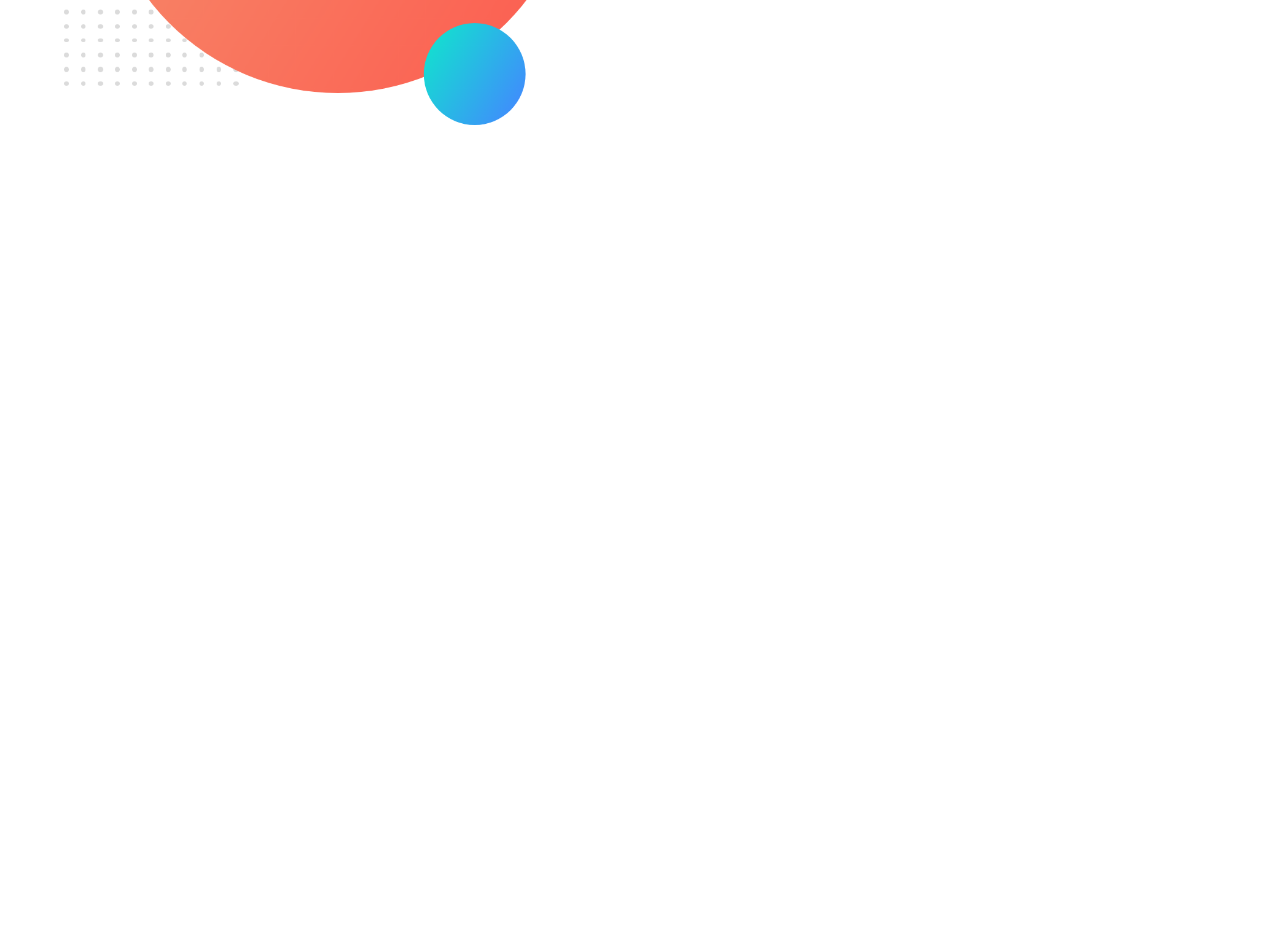
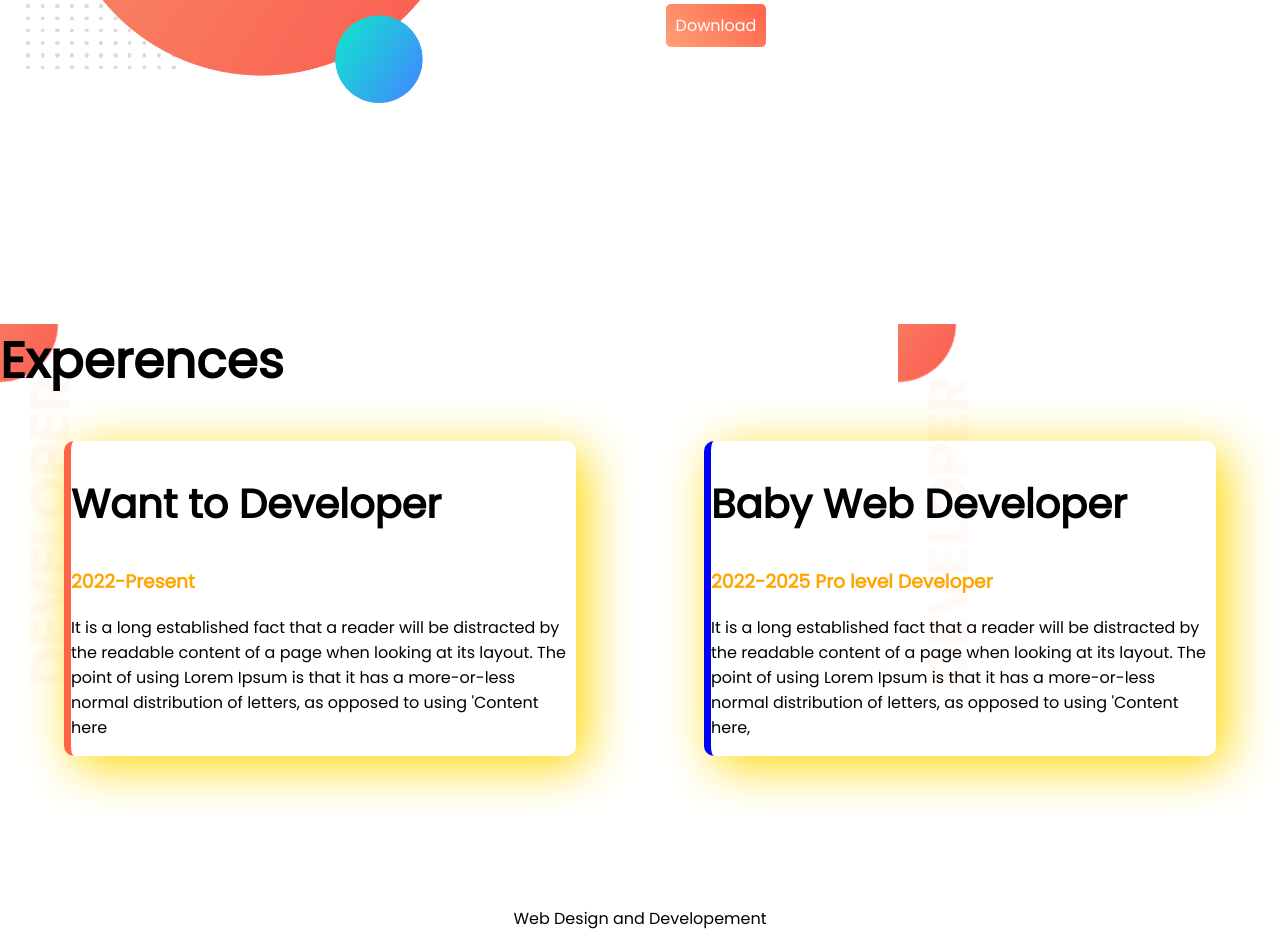
Before and after one commit to polintstgithub/developer-portfolio, a plain HTML site: page index.html in a window 1280 px wide. Shown: the part 1177-2124 px from the top of the page. Before the commit the page ends 1473 px from the top, so only its background shows below. Drawn offline with Linux system fonts and the light colour scheme.

Commit message:
syle border

```diff
--- a/index.html
+++ b/index.html
@@ -13,7 +13,7 @@
 </head>
 
 <body>
-    <section class="top-banner">
+    <section class="top-banner flexible-container">
         <div class="half-width">
             <h1>Welcom To</h1>
             <h1> <span class="orange-color">Web Devlopment</span> World</h1>
@@ -26,7 +26,7 @@
             <img src="images/my-bg.png" alt="" />
         </div>
     </section>
-    <section class="dream-big">
+    <section class="dream-big flexible-container">
         <div class="half-width">
             <img src="images/my-bg.png" alt="">
         </div>
@@ -41,6 +41,31 @@
         </div>
 
     </section>
+    <section class="experience-area">
+        <h1>Experences</h1>
+        <div class="flexible-container">
+            <div id="full-stack-developer" class="experience-item">
+                <h2>Want to Developer</h2>
+                <h3 class="orange-color">2022-Present</h3>
+                <p>It is a long established fact that a reader will be distracted by the readable content of a page when
+                    looking at its layout. The point of using Lorem Ipsum is that it has a more-or-less normal
+                    distribution
+                    of letters, as opposed to using 'Content here</p>
+            </div>
+            <div id="baby-web-developer" class="experience-item">
+                <h2>Baby Web Developer</h2>
+                <h3 class="orange-color">2022-2025 Pro level Developer</h3>
+                <p>It is a long established fact that a reader will be distracted by the readable content of a page when
+                    looking at its layout. The point of using Lorem Ipsum is that it has a more-or-less normal
+                    distribution
+                    of letters, as opposed to using 'Content here,</p>
+            </div>
+        </div>
+
+    </section>
 </body>
+<footer>
+    <p>Web Design and Developement</p>
+</footer>
 
 </html>
--- a/style.css
+++ b/style.css
@@ -8,22 +8,28 @@ h1 {
 
 }
 
+h2 {
+    font-size: 40px;
+}
+
 .orange-color {
     color: orange;
 }
 
-section {
+.flexible-container {
     display: flex;
-    margin-bottom: 100px;
+    margin-bottom: 150px;
 }
 
 .half-width {
     width: 50%;
     padding: 5%;
+    padding-left: 2%;
+
 }
 
 .half-width img {
-    width: 100%;
+    width: 80%;
 }
 
 .link-button {
@@ -45,3 +51,30 @@ section {
 .dream big {
     background-image: url(images/exp-bg.png);
 }
+
+.experience-area {
+    background-image: url(images/top-banner.png);
+}
+
+.experience-item {
+    width: 40%;
+    margin-right: 5%;
+    margin-left: 5%;
+    border-radius: 10px;
+    box-shadow: 10px 10px 50px gold;
+
+
+}
+
+#full-stack-developer {
+    border-left: 7px solid tomato;
+}
+
+#baby-web-developer {
+    border-left: 7px solid blue;
+
+}
+
+footer p {
+    text-align: center;
+}
```
